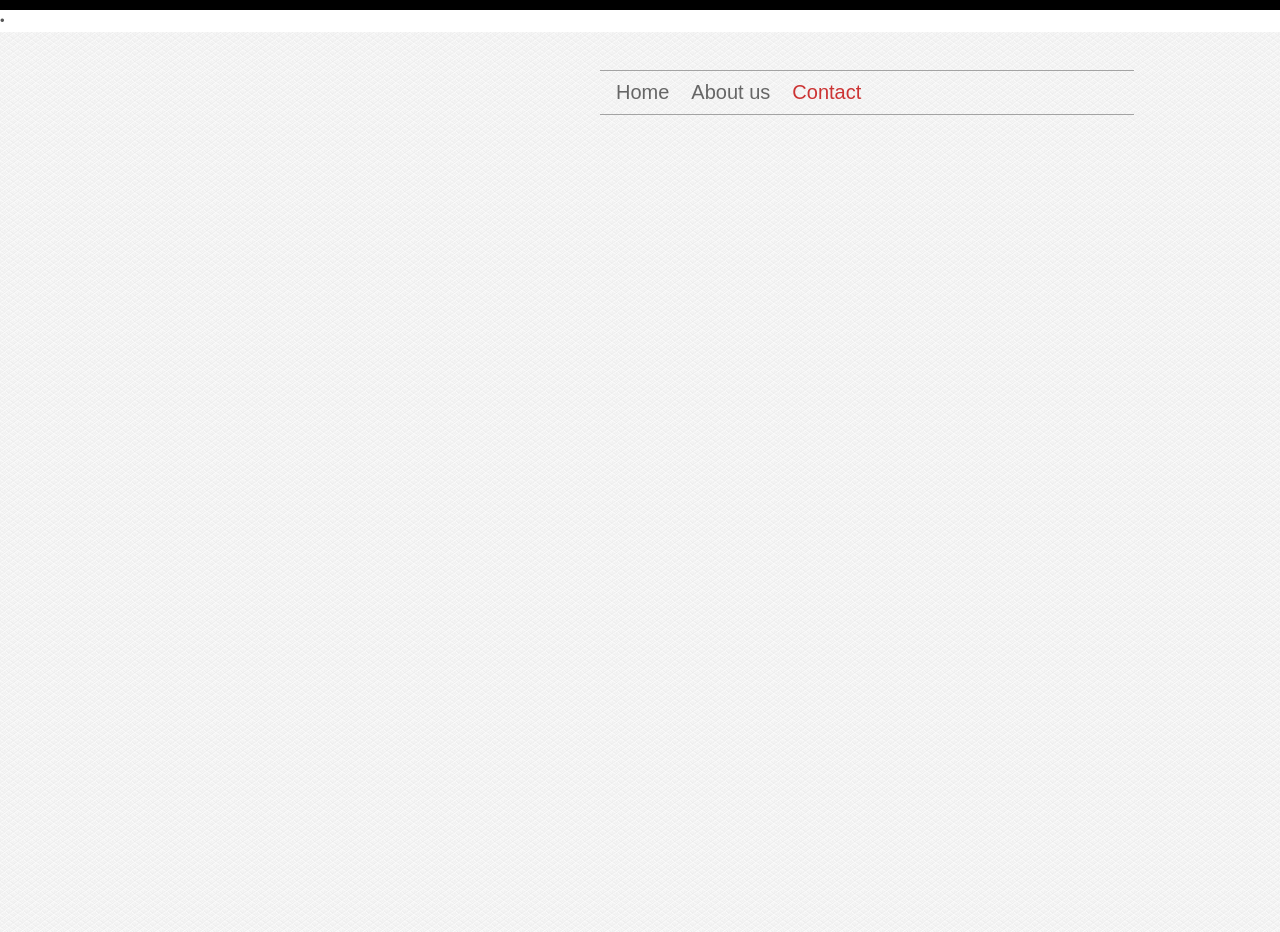
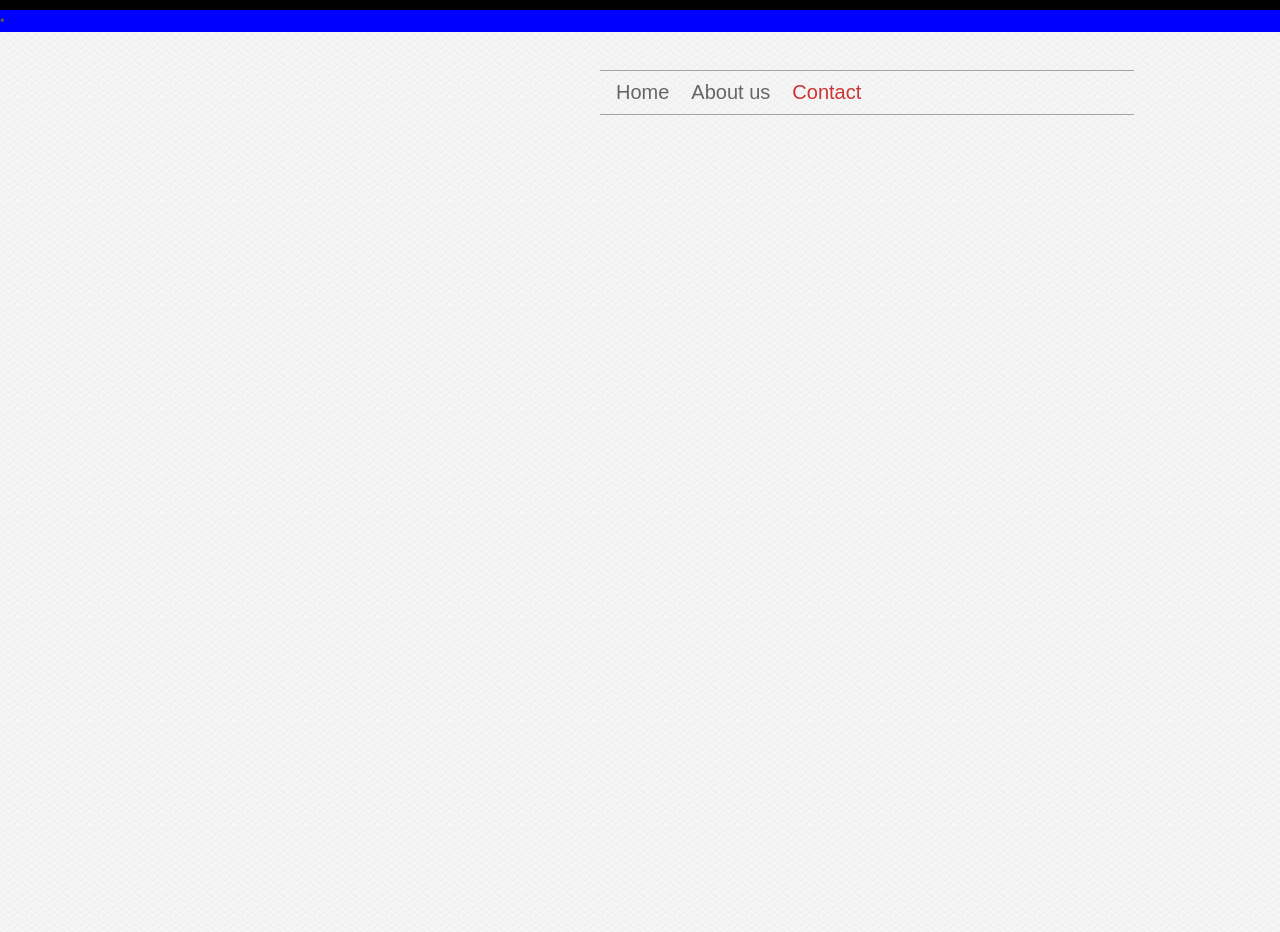
Before and after one commit to marekpistorius/blog.github.io, a Jekyll site: the page contact.html, which Jekyll copies as it is, in a window 1280 px wide. Built offline with Jekyll 4.4.1, drawn with Linux system fonts in a browser that asks for light colours.

Commit message:
Update styles.css

```diff
--- a/css/styles.css
+++ b/css/styles.css
@@ -42,7 +42,7 @@ html {
 body {
    font-family: Arial, Helvetica, sans-serif;
 	font-size: 13px;
-	background-color: white;
+	background-color: blue;
 	color: #575757;
 	margin: 0 0 1px; height: 100%;
 	line-height: 1.7;
```
